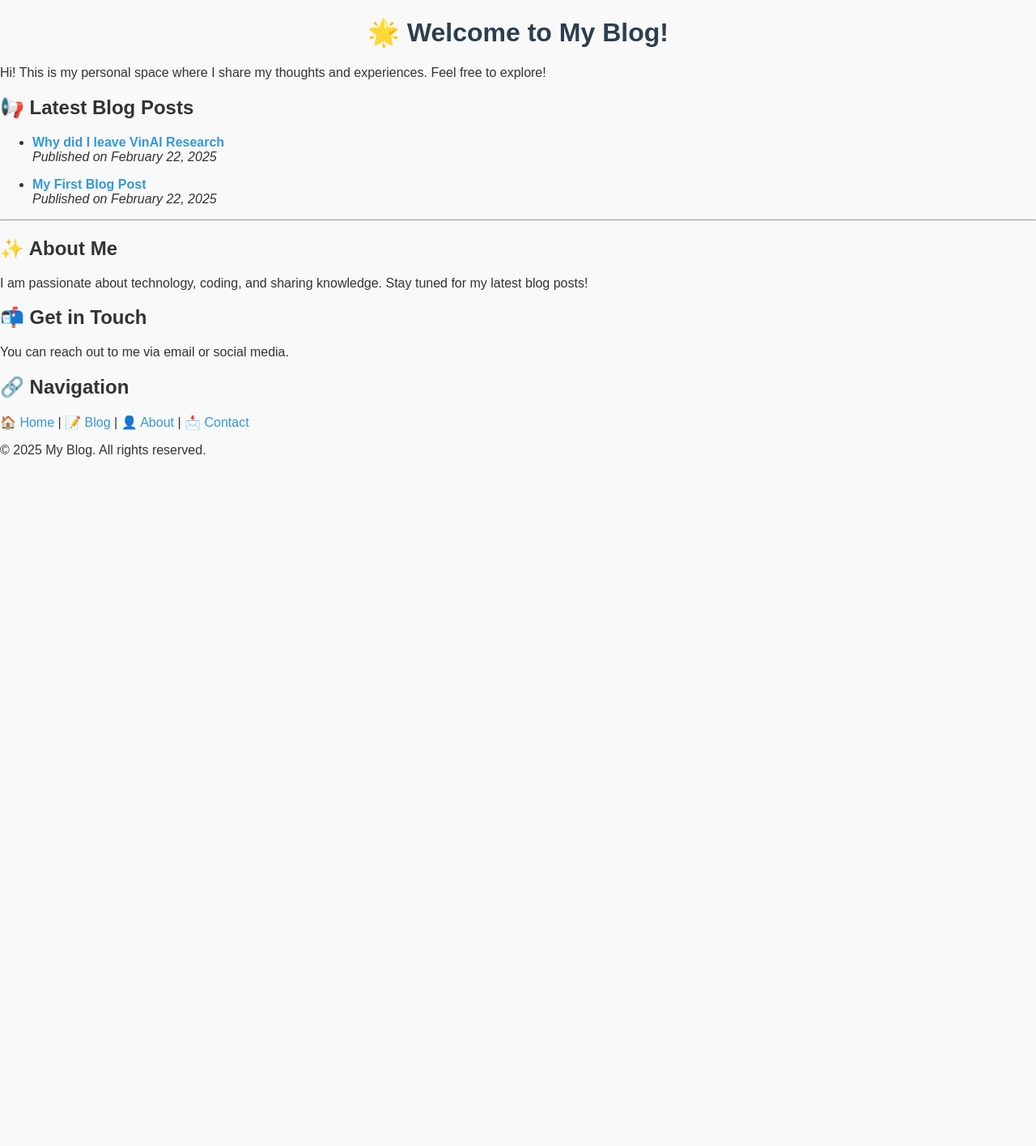
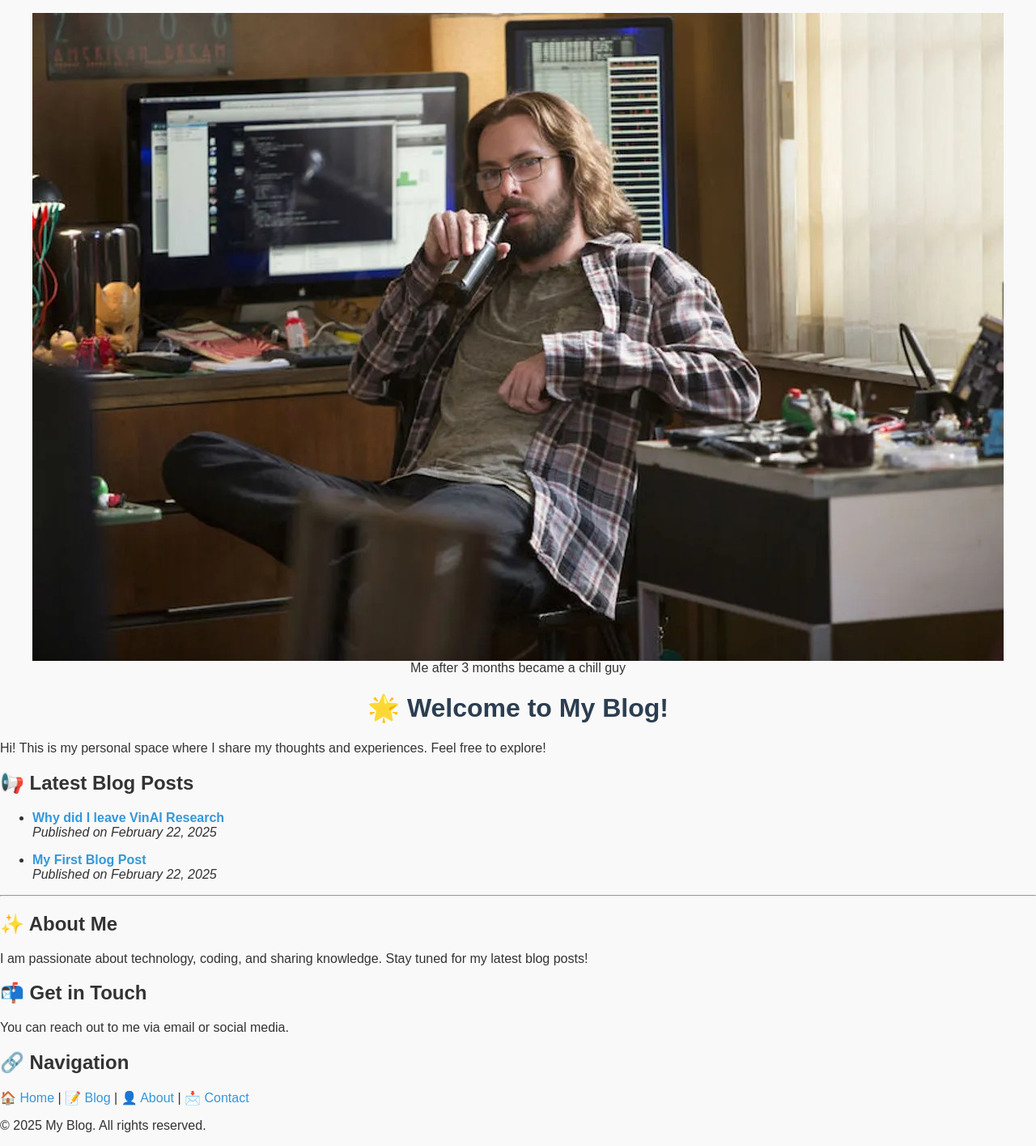
Before and after one commit to tranbaohieu/tranbaohieu.github.io, a Jekyll site: the page built from index.md, in a window 1280 px wide. Shown: the whole page at 81% size. Built offline with Jekyll 4.4.1, drawn with Linux system fonts in a browser that asks for light colours; before the commit the page ends 900 px from its top, so only the background shows below that.

Commit message:
modify homepage

```diff
--- a/index.md
+++ b/index.md
@@ -2,6 +2,10 @@
 layout: default
 title: Welcome to My Blog
 ---
+<figure style="text-align: center;">
+  <img src="/assets/images/logo.png" alt="Logo" class="logo">
+  <figcaption>Me after 3 months became a chill guy</figcaption>
+</figure>
 
 # 🌟 Welcome to My Blog!
 
```
